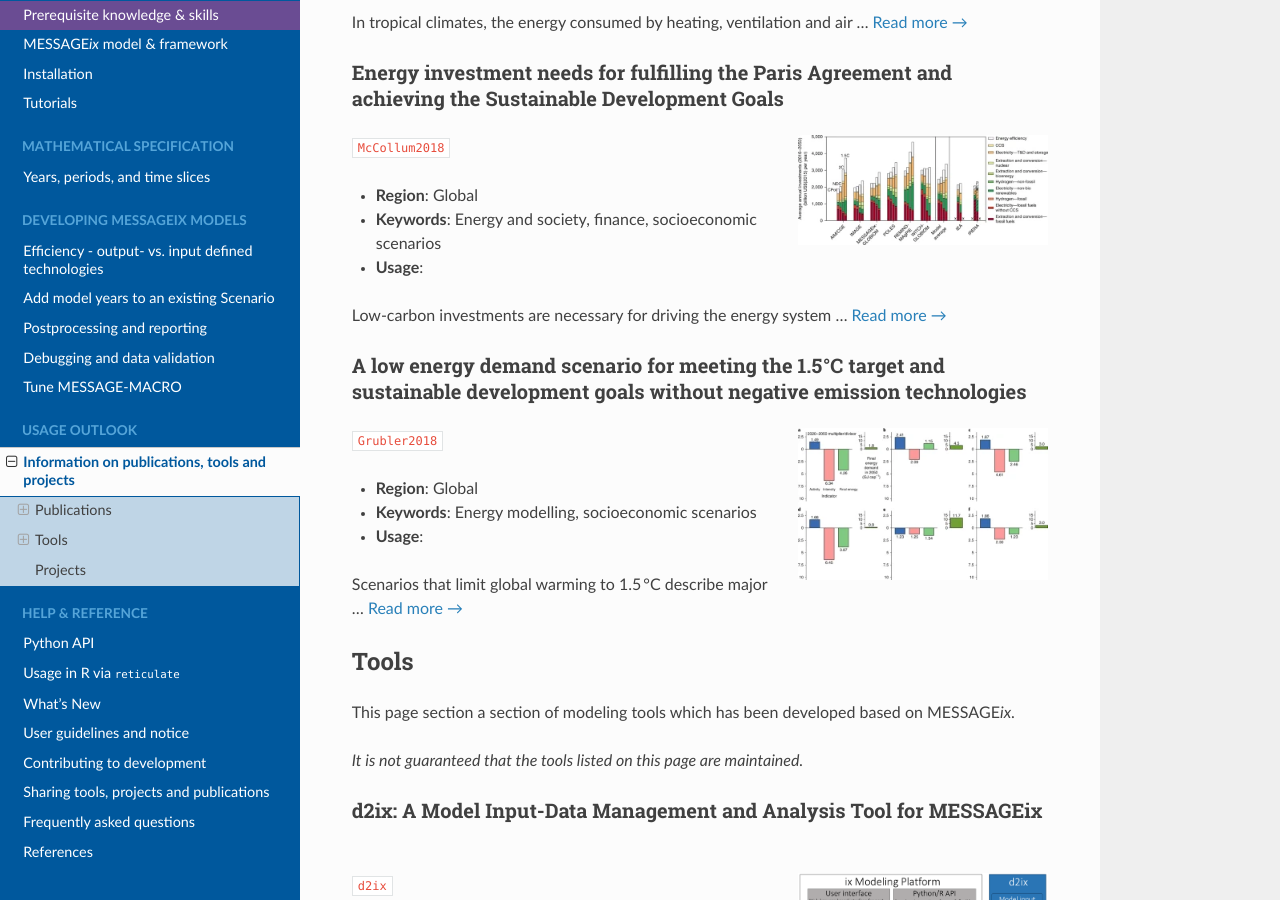
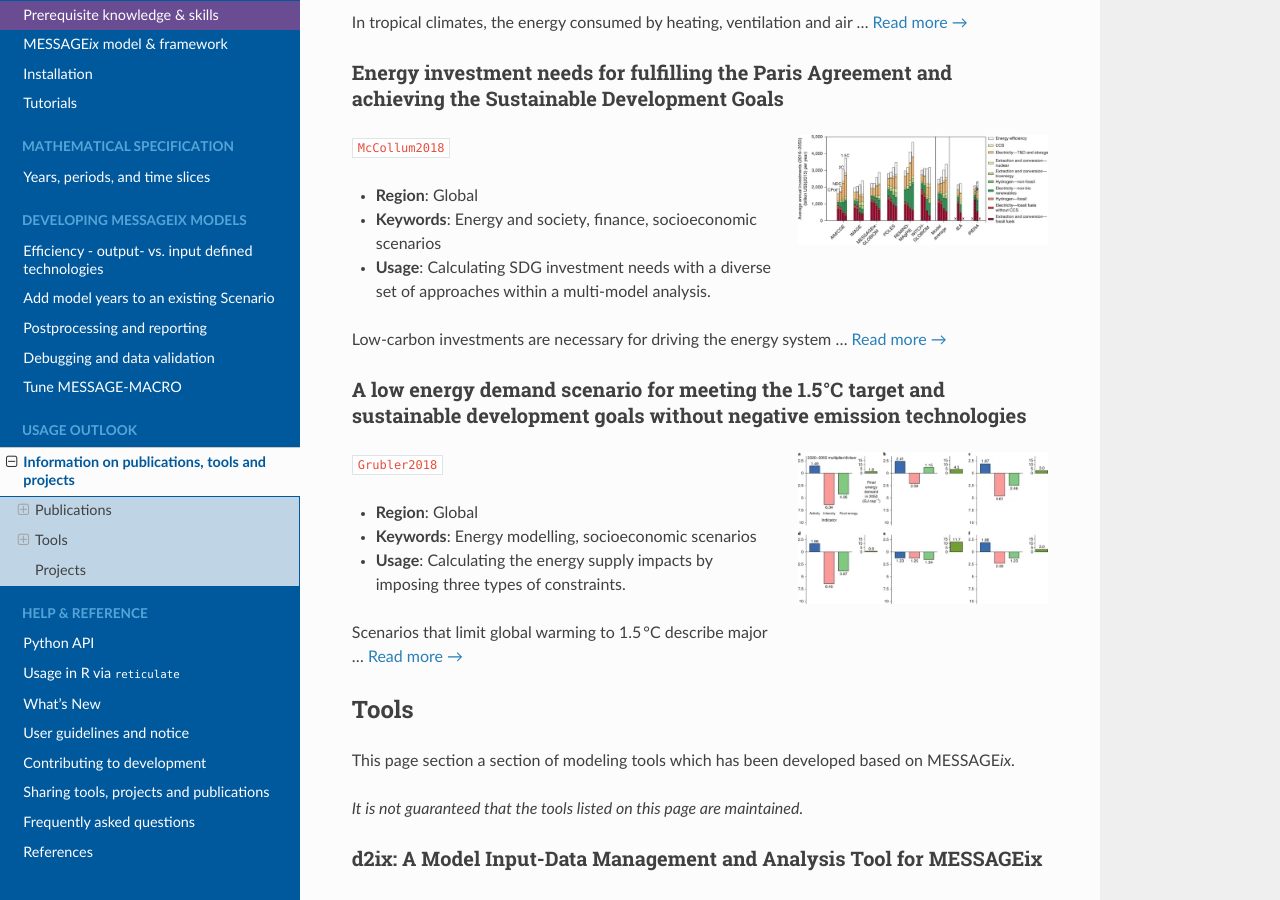
Before and after one commit to iiasa/message_ix, a Sphinx documentation site: the page built from doc/usage.rst, in a window 1280 px wide and 900 px high, scrolled down 1199 px. Built offline with Sphinx 7.4.7 and the Read the Docs theme 2.0.0, drawn with Linux system fonts in a browser that asks for light colours; pages that are not in the unit, such as notebooks, are missing from menus; cross-references to code outside the pages are shown as plain code.

Commit message:
Add usage description

```diff
--- a/doc/usage.rst
+++ b/doc/usage.rst
@@ -50,7 +50,7 @@ Energy investment needs for fulfilling the Paris Agreement and achieving the Sus
 
 - **Region**: Global
 - **Keywords**: Energy and society, finance, socioeconomic scenarios
-- **Usage**:
+- **Usage**: Calculating SDG investment needs with a diverse set of approaches within a multi-model analysis.
 
 Low-carbon investments are necessary for driving the energy system ...  `Read more → <https://www.nature.com/articles/s41560-018-0179-z>`_
 
@@ -64,7 +64,7 @@ A low energy demand scenario for meeting the 1.5 °C target and sustainable de
 
 - **Region**: Global
 - **Keywords**: Energy modelling, socioeconomic scenarios
-- **Usage**:
+- **Usage**: Calculating the energy supply impacts by imposing three types of constraints.
 
 Scenarios that limit global warming to 1.5 °C describe major ... `Read more → <https://www.nature.com/articles/s41560-018-0172-6>`_
 
```
